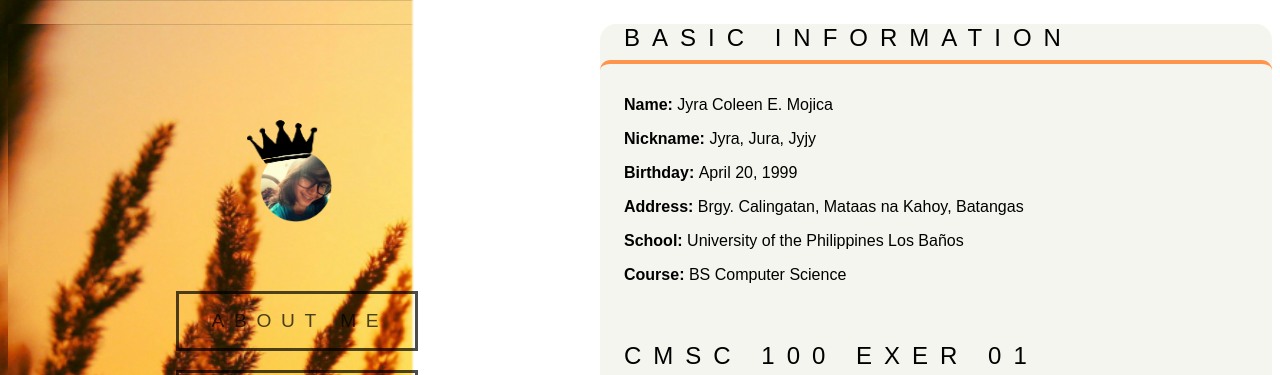
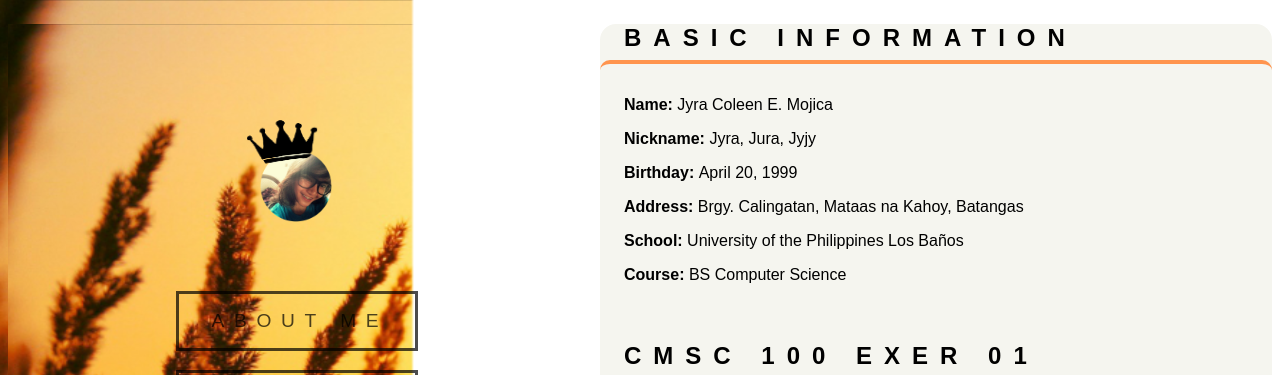
Before and after one commit to jcemojica/jcemojica.github.io, a plain HTML site: page profile.html in a window 1280 px wide. Shown: the top 375 px of the page. Drawn offline with Linux system fonts and the light colour scheme.

Commit message:
Update profile.html

```diff
--- a/profile.html
+++ b/profile.html
@@ -1,7 +1,7 @@
 <!DOCTYPE html>
 <html>
 	<head>
-		<title> Jyra Mojica|Profile </title>
+		<title> Jyra Mojica|About </title>
 		<link rel="shortcut icon" type="image/x-icon" href="logo.png">
 		<style>
 			html, body {
@@ -113,7 +113,7 @@
 				font-family: New Century Schoolbook, Arial;
 			}
 
-			.feed .basic span {
+			.feed .basic span, .feed .subtitle {
 				font-weight: bold;
 			}
 
```
